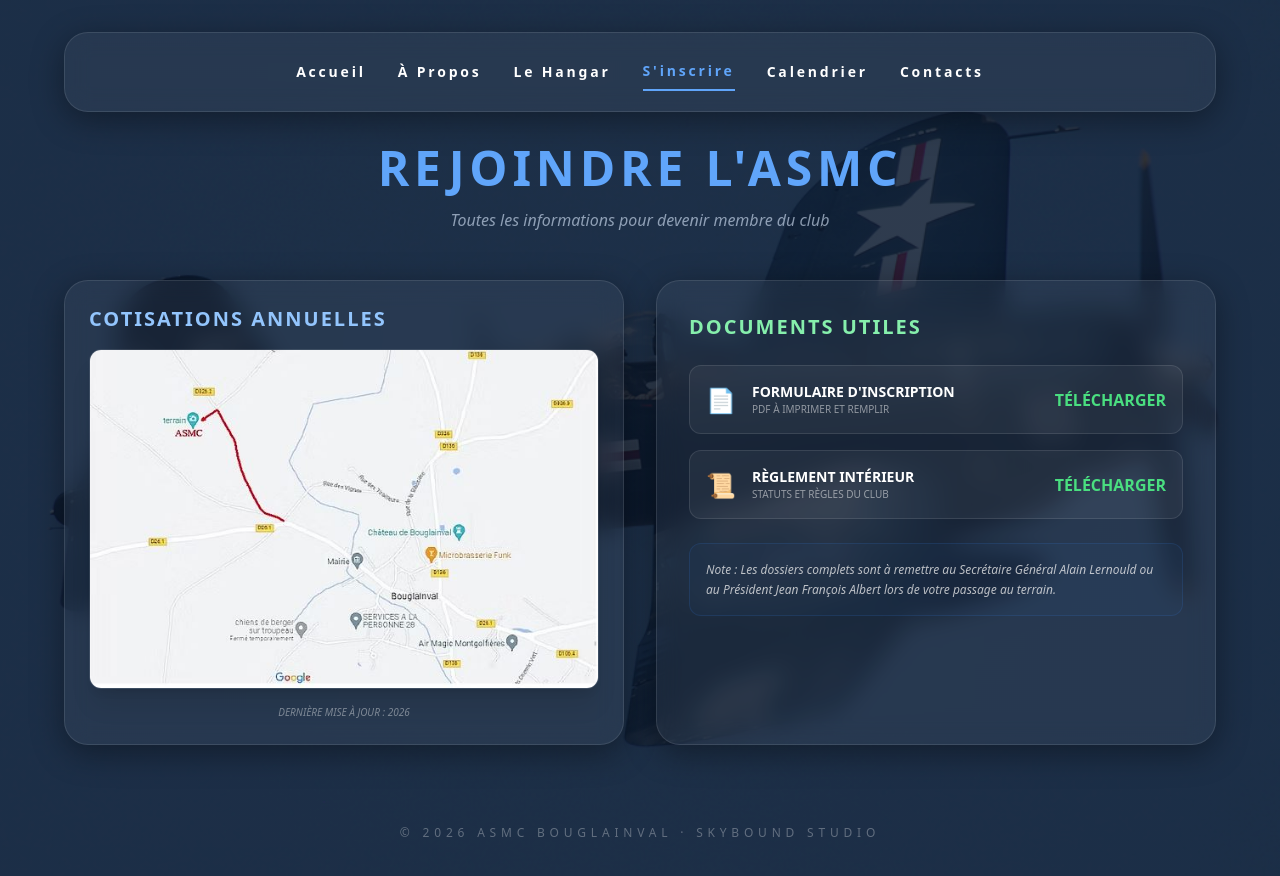
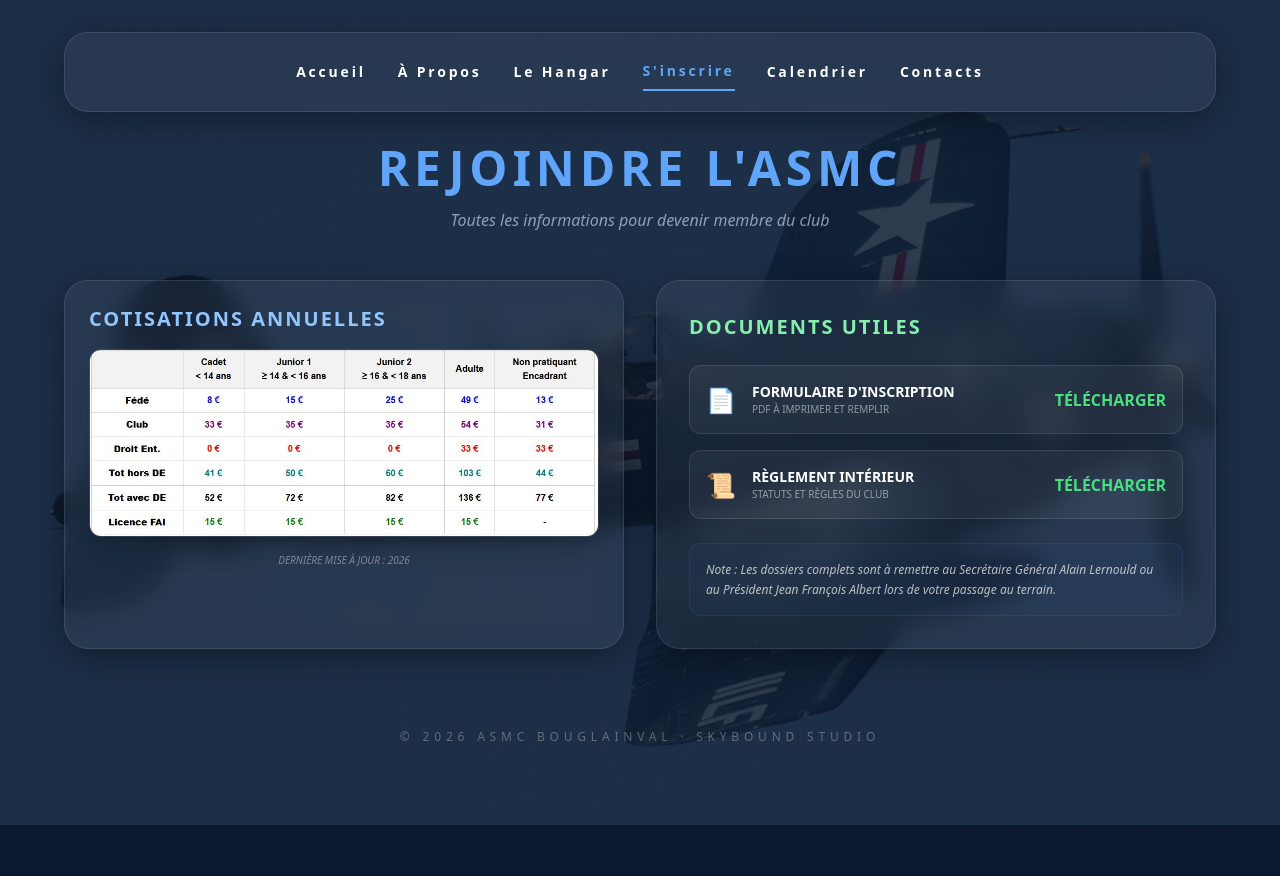
Before and after one commit to leschaeveemmanuel-rgb/asmc-site, a React (Vite) app: page / in a window 1280 px wide. Both pictures are taken after a click on the button "S'inscrire". Shown: the top 876 px of the page. After the commit the page ends 825 px from the top, so only its background shows below. Built offline with nearby package versions, Linux system fonts and the light colour scheme.

Commit message:
Add files via upload

```diff
--- a/src/App.jsx
+++ b/src/App.jsx
@@ -192,7 +192,7 @@ function App() {
               <div className="glass-card p-6 border-t-2 border-blue-400/30 space-y-4">
                 <h3 className="text-xl font-bold text-blue-300 uppercase tracking-widest">Cotisations Annuelles</h3>
                 <div className="rounded-xl overflow-hidden border border-white/10 shadow-xl">
-                  <img src="/plangoogle.jpg" alt="Tableau des tarifs" className="w-full h-auto" onError={(e) => e.target.src="https://via.placeholder.com/600x400/1e293b/60a5fa?text=Tableau+des+Tarifs"} />
+                  <img src="/tarifs-2026.jpg" alt="Tableau des tarifs" className="w-full h-auto" onError={(e) => e.target.src="https://via.placeholder.com/600x400/1e293b/60a5fa?text=Tableau+des+Tarifs"} />
                 </div>
                 <p className="text-[10px] opacity-40 uppercase text-center italic">Dernière mise à jour : 2026</p>
               </div>
```
